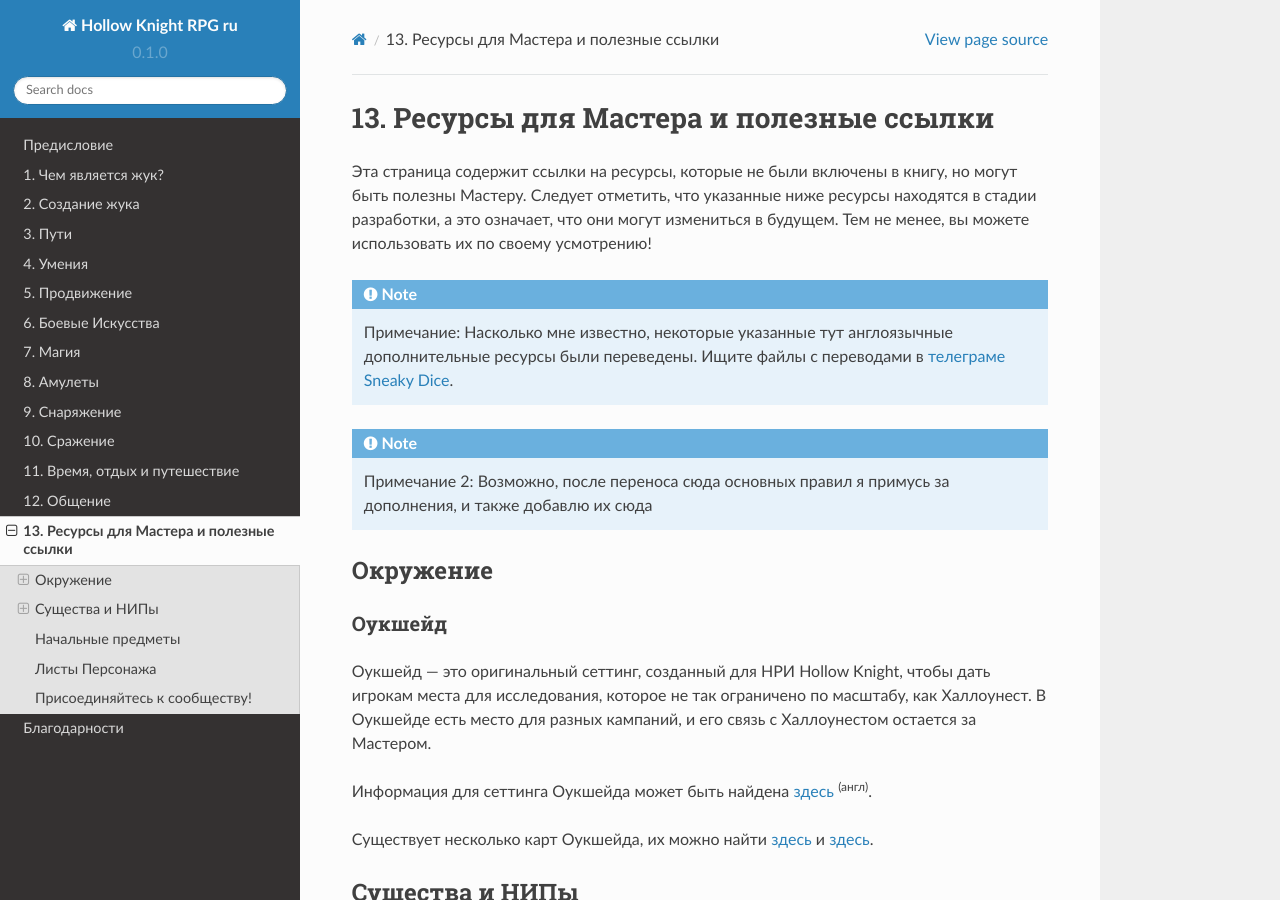
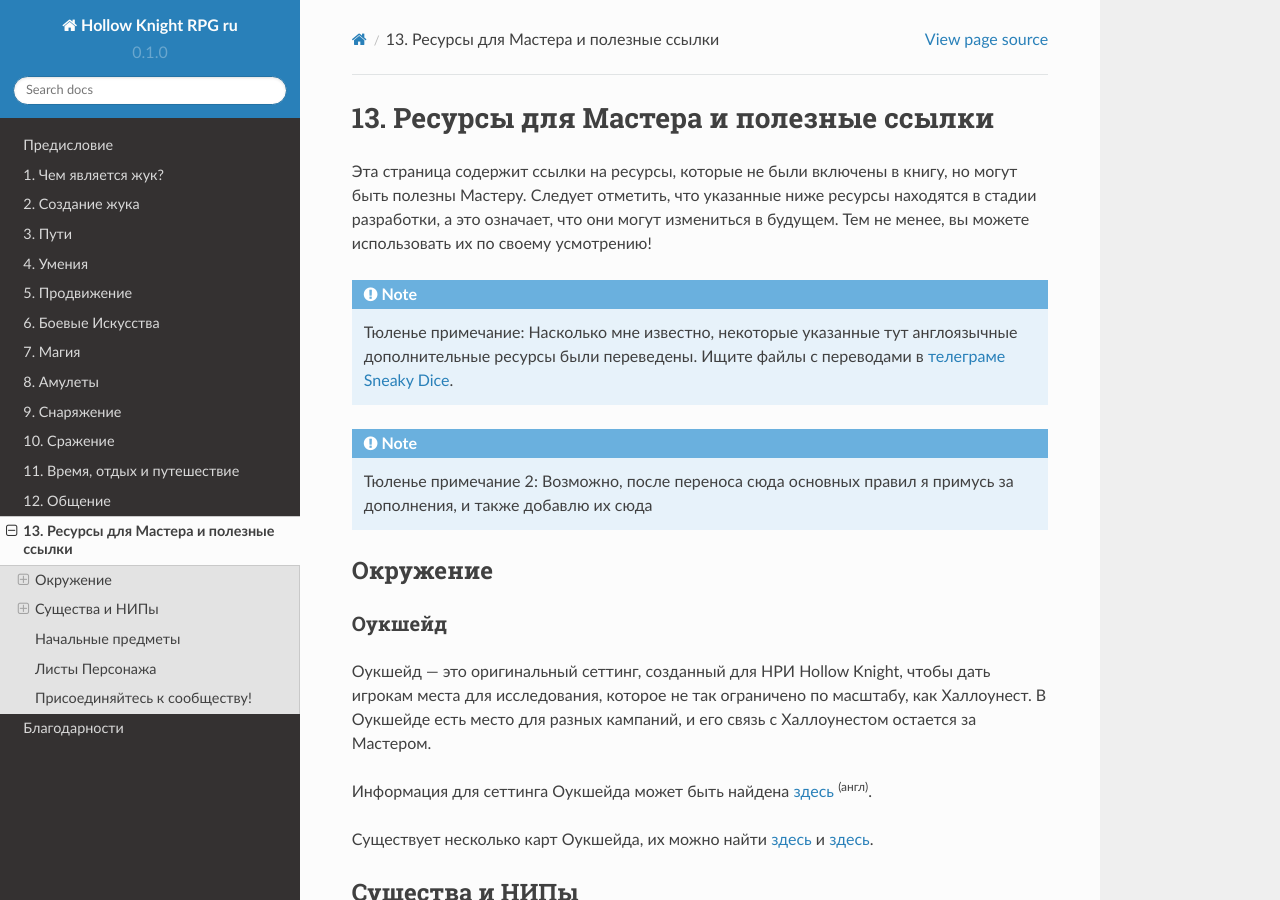
Before and after one commit to LazySelkie/hollow-knight-rpg-ru, a Sphinx documentation site: the page built from docs/source/links.rst, in a window 1280 px wide and 900 px high. Built offline with Sphinx 7.4.7 and the Read the Docs theme 2.0.0, drawn with Linux system fonts in a browser that asks for light colours.

Commit message:
Update links.rst

```diff
--- a/docs/source/links.rst
+++ b/docs/source/links.rst
@@ -3,8 +3,8 @@
 ============================================
 Эта страница содержит ссылки на ресурсы, которые не были включены в книгу, но могут быть полезны Мастеру. Следует отметить, что указанные ниже ресурсы находятся в стадии разработки, а это означает, что они могут измениться в будущем. Тем не менее, вы можете использовать их по своему усмотрению!
 
-.. note:: Примечание: Насколько мне известно, некоторые указанные тут англоязычные дополнительные ресурсы были переведены. Ищите файлы с переводами в `телеграме Sneaky Dice <https://t.me/sneaky_dice>`_.
-.. note:: Примечание 2: Возможно, после переноса сюда основных правил я примусь за дополнения, и также добавлю их сюда
+.. note:: Тюленье примечание: Насколько мне известно, некоторые указанные тут англоязычные дополнительные ресурсы были переведены. Ищите файлы с переводами в `телеграме Sneaky Dice <https://t.me/sneaky_dice>`_.
+.. note:: Тюленье примечание 2: Возможно, после переноса сюда основных правил я примусь за дополнения, и также добавлю их сюда
 
 Окружение
 ------------
```
